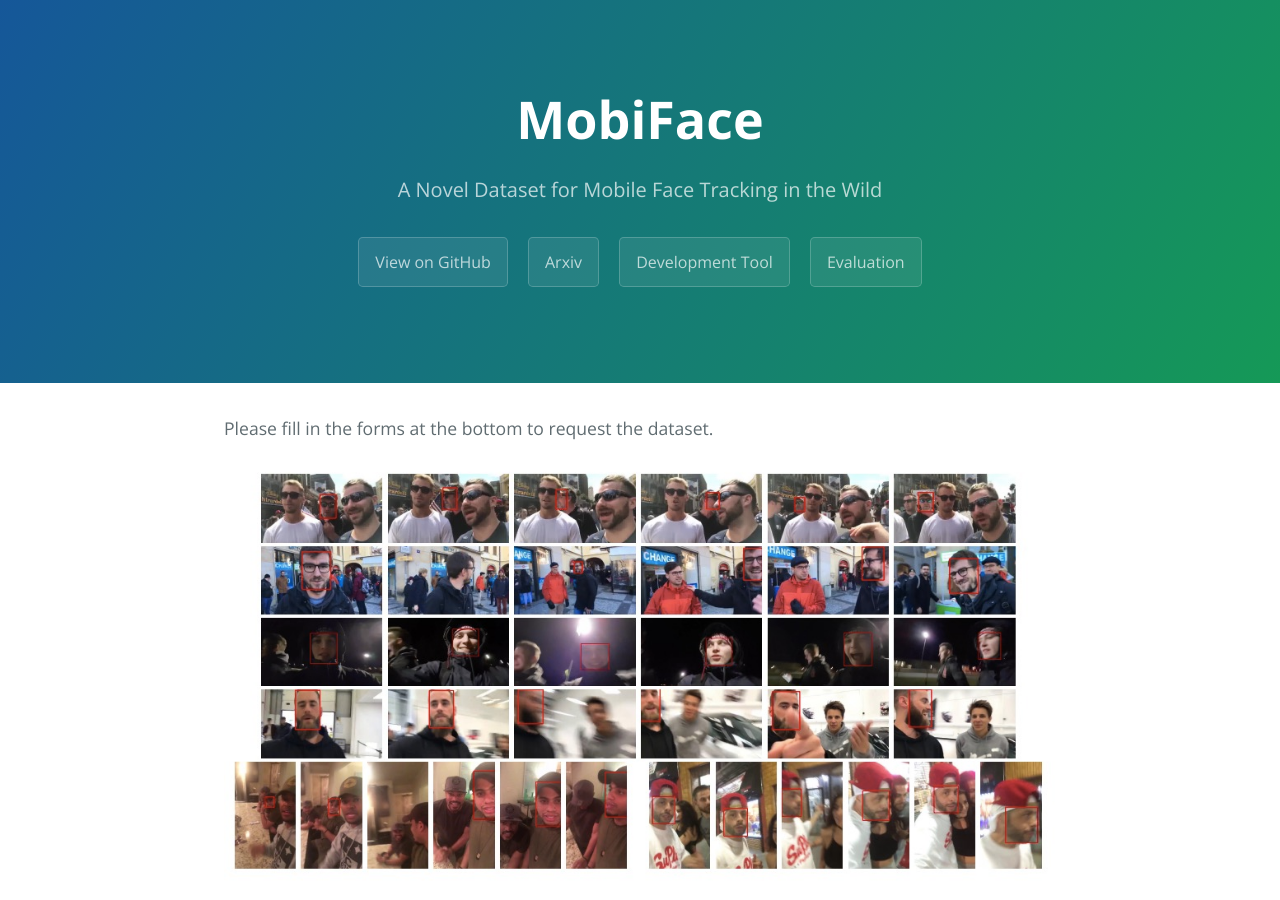
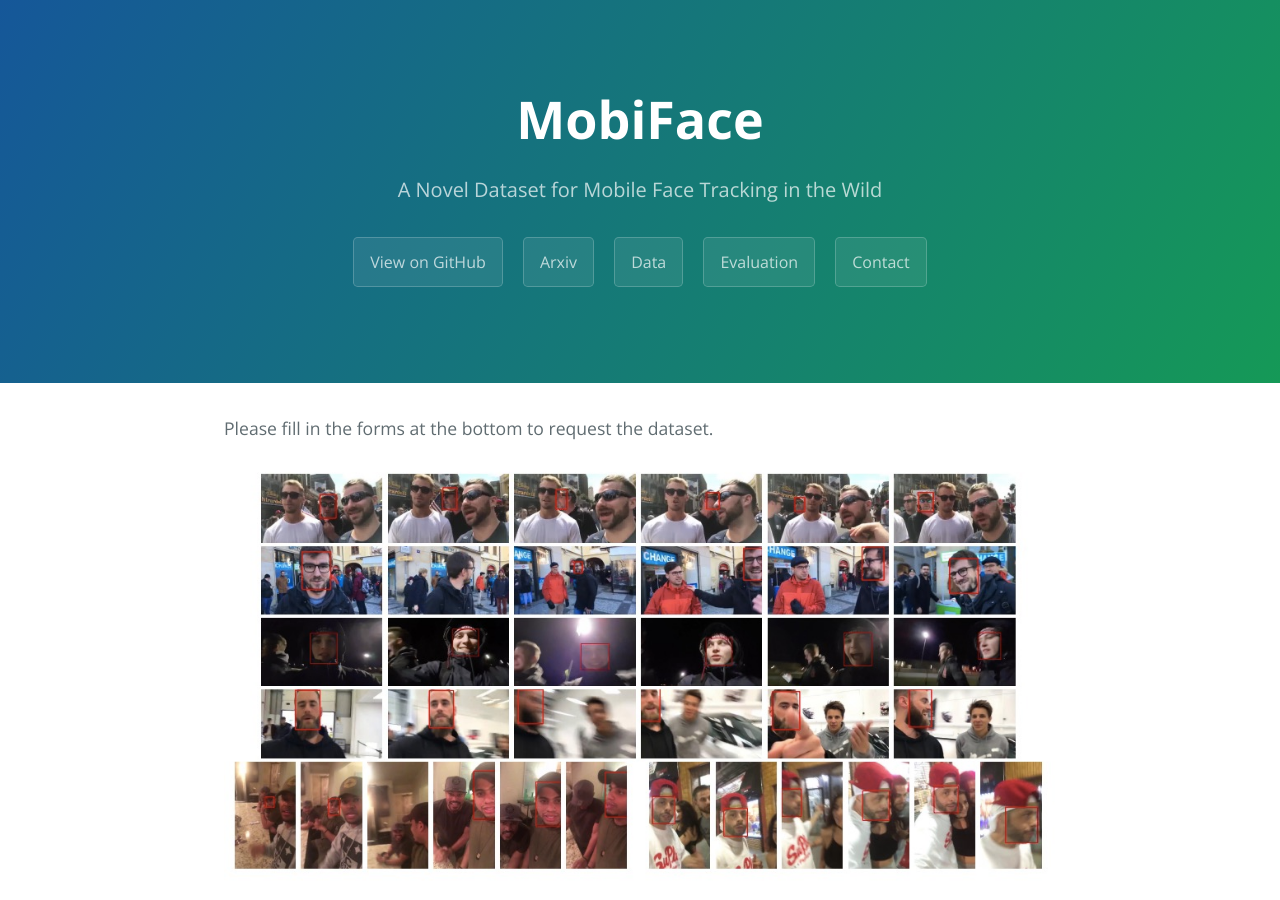
Before and after one commit to ibug-group/mobiface.github.io, a Jekyll site: the page built from index.md, in a window 1280 px wide and 900 px high. Built offline with Jekyll 4.4.1, drawn with Linux system fonts in a browser that asks for light colours.

Commit message:
Update default.html

```diff
--- a/_layouts/default.html
+++ b/_layouts/default.html
@@ -31,12 +31,10 @@
       {% if site.arxiv.show_arxiv %}
         <a href="{{ site.arxiv.paper_url }}" class="btn">Arxiv</a>
       {% endif %}
-      {% if site.show_downloads %}
-        <a href="{{ site.github.zip_url }}" class="btn">Download .zip</a>
-        <a href="{{ site.github.tar_url }}" class="btn">Download .tar.gz</a>
-      {% endif %}
-        <a href="" class="btn">Development Tool</a>
+        <a href="" class="btn">Data</a>
         <a href="" class="btn">Evaluation</a>
+        <a href="mailto:mobiface.ibug@gmail.com" class="btn">Contact</a>
+
     </header>
 
     <main id="content" class="main-content" role="main">
```
